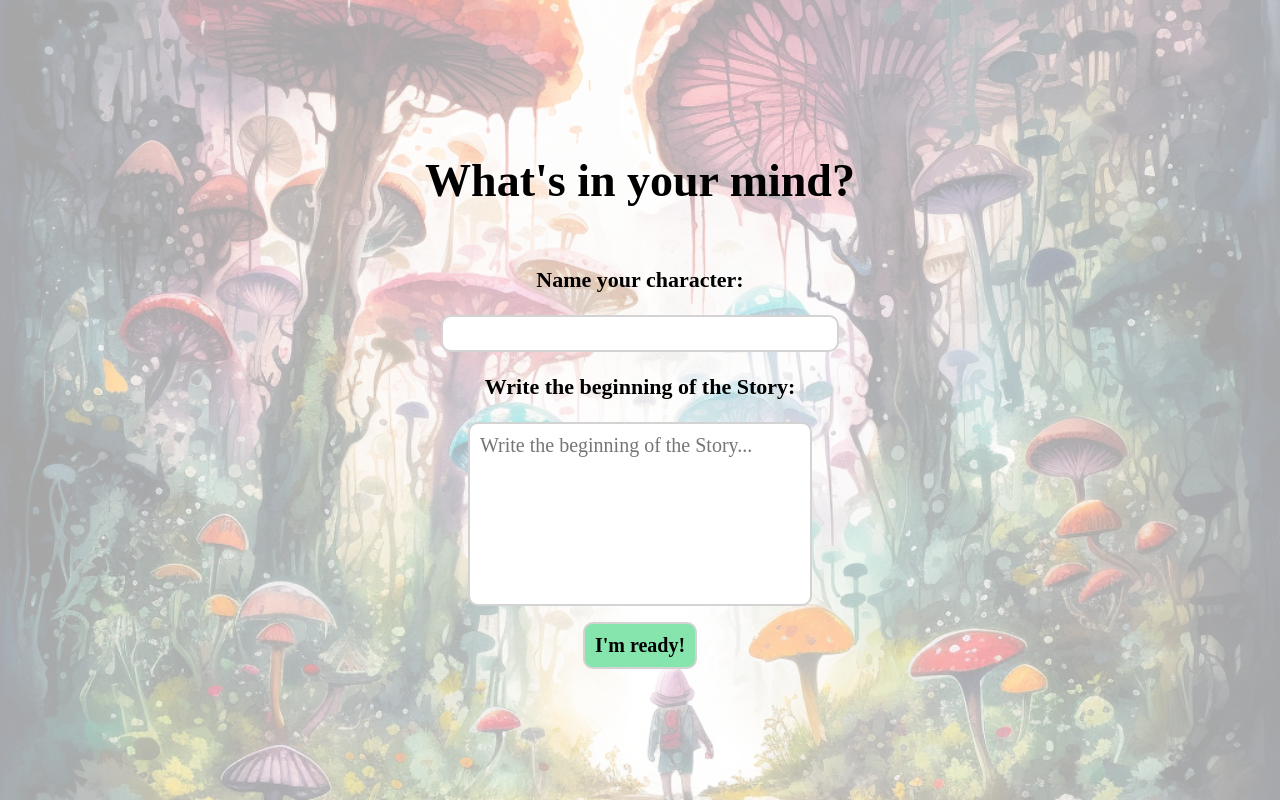
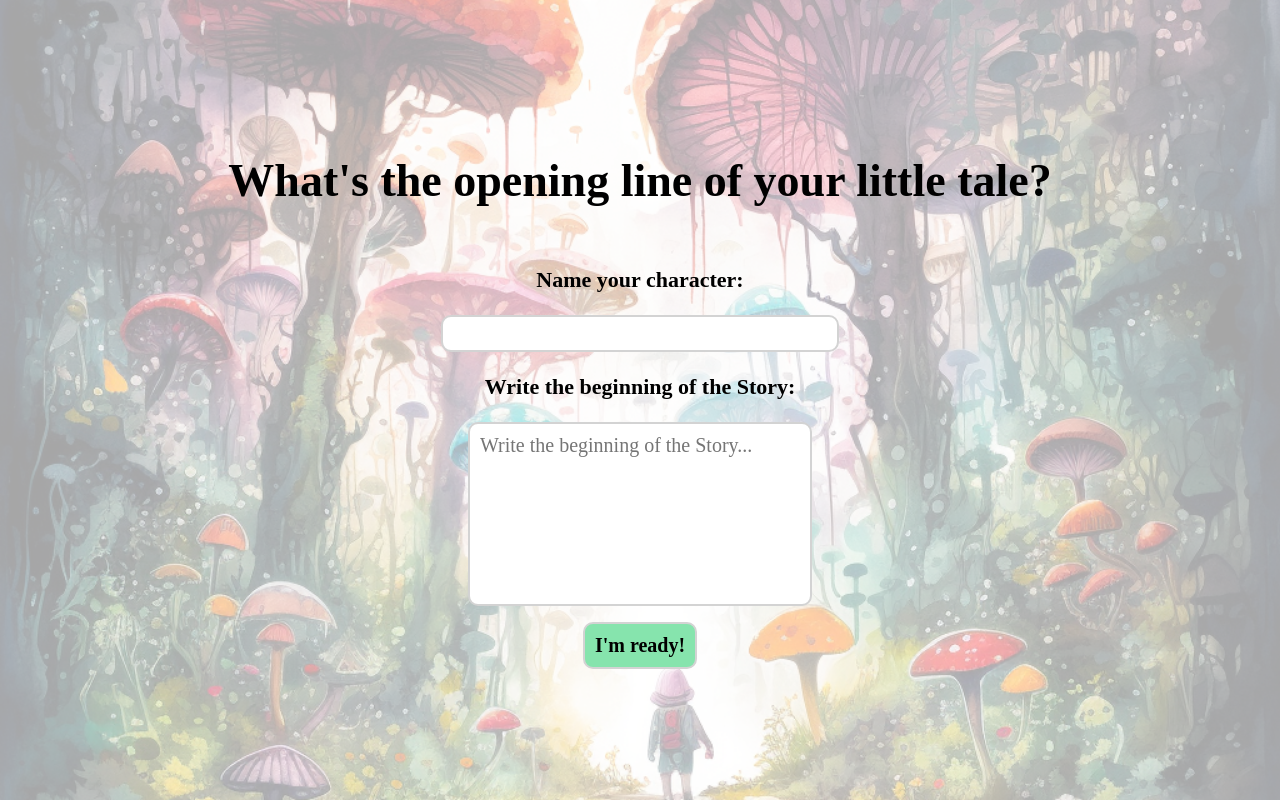
Before and after one commit to arcadesprojectnyc/LittleTale, a React (Create React App) app: page /story-setting in a window 1280 px wide. Built offline with nearby package versions, Linux system fonts and the light colour scheme.

Commit message:
update story setting title

```diff
--- a/src/App.css
+++ b/src/App.css
@@ -243,7 +243,7 @@
 
 .assistant-message {
   font-family: "Kalam";
-  font-weight: Medium;
+  font-weight: bold;
   color: #0b3e83;
   font-size: calc(14px + 1vmin);
   padding: 5px;
--- a/src/components/StorySetting.jsx
+++ b/src/components/StorySetting.jsx
@@ -40,7 +40,7 @@ function StorySetting() {
   return (
     <div className="setting-background-container">
       <div className="centered-content">
-        <h2 className="h2-style">What's in your mind?</h2>
+        <h2 className="h2-style">What's the opening line of your little tale?</h2>
         <p className="interface-text">Name your character:</p>
         <input
           type="text"
```
